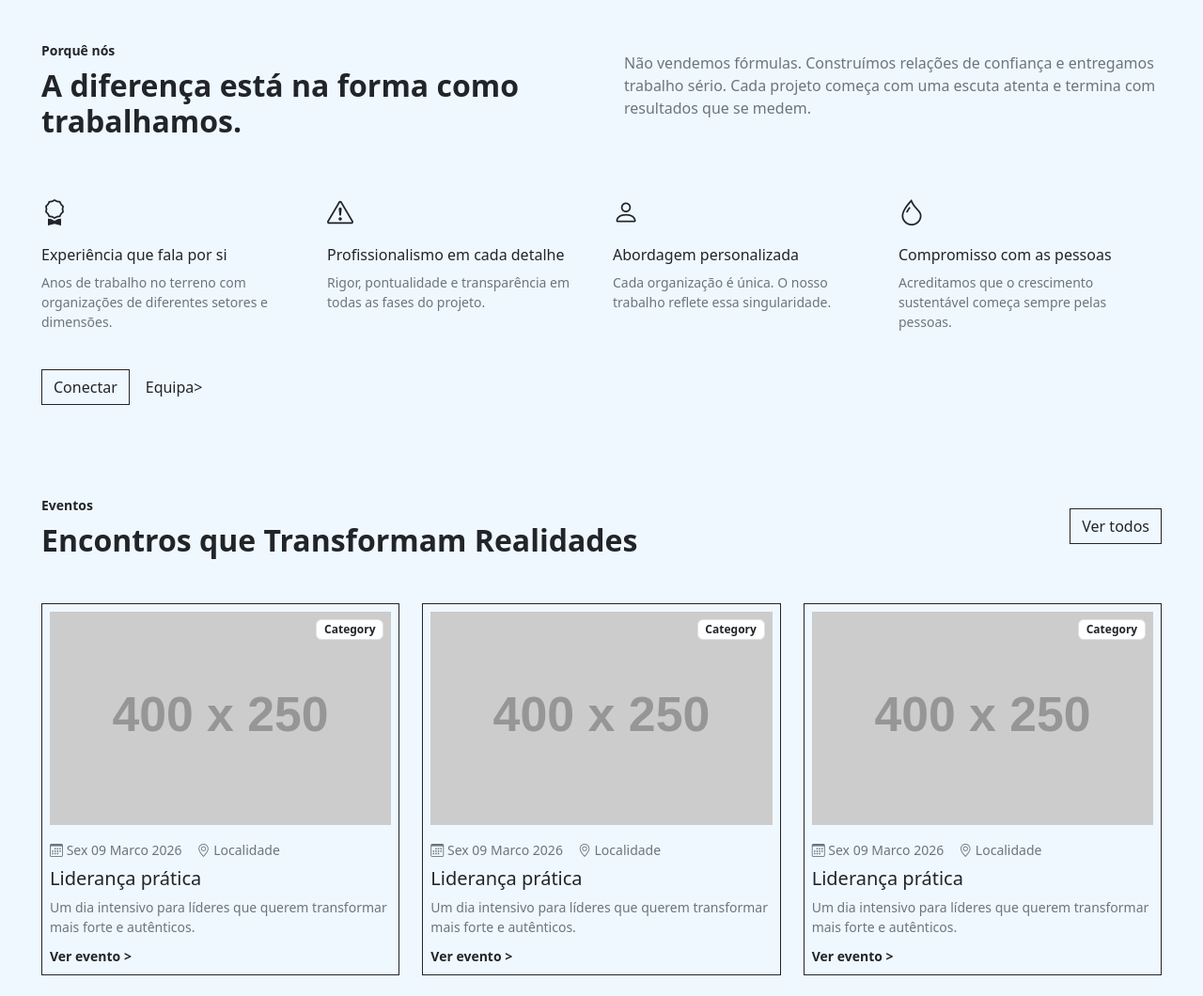
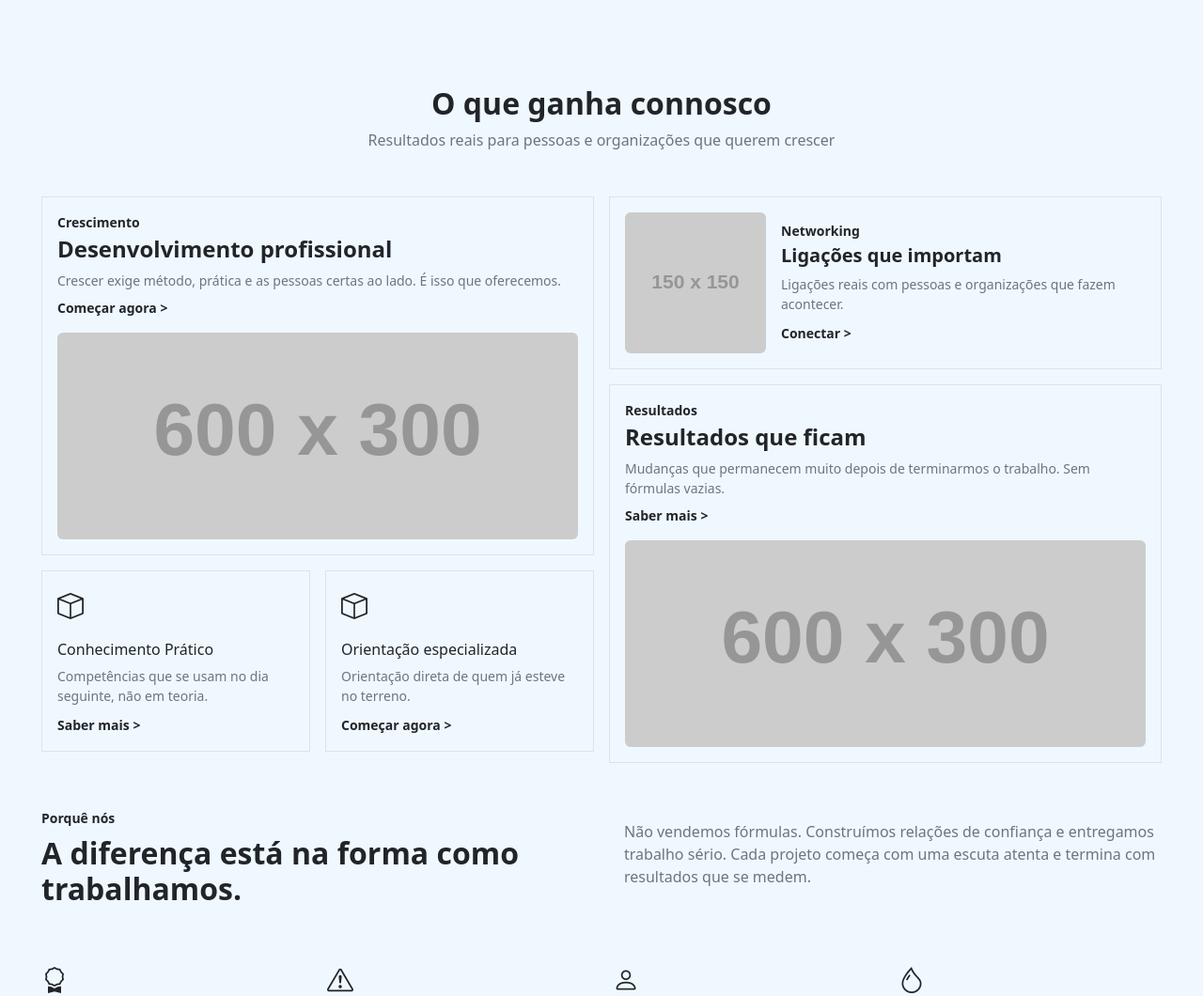
Before and after one commit to OSDesign-Labs/castrosConsulting_26_BW, a plain HTML site: page index.html in a window 1280 px wide. Shown: the part 1380-2440 px from the top of the page at 94% size. Drawn offline with nearby package versions, Linux system fonts and the light colour scheme; placeholder pictures from the web are drawn by us.

Commit message:
feat: add Benefícios section

```diff
--- a/css/style.css
+++ b/css/style.css
@@ -81,3 +81,13 @@ body {
   border-radius: 8px;
   display: block;
 }
+
+/* BENEFITS SECTION */
+#benefits {
+  .benefit-img {
+    width: 100%;
+    height: 220px;
+    object-fit: cover;
+    border-radius: 4px;
+  }
+}
--- a/index.html
+++ b/index.html
@@ -135,6 +135,91 @@
         </div>
     </section>
 
+        <!-- 01.5- BENEFÍCIOS — Marcos's Section -->
+    <section id="benefits" class="py-5">
+        <div class="container-fluid">
+
+            <div class="text-center mb-5">
+                <h2 class="fw-bolder">O que ganha connosco</h2>
+                <p class="text-secondary">Resultados reais para pessoas e organizações que querem crescer</p>
+            </div>
+
+            <div class="row g-3">
+
+                <!-- LEFT COLUMN -->
+                <div class="col-md-6">
+                    <div class="border p-3 mb-3">
+                        <p class="fw-bold small mb-1">Crescimento</p>
+                        <h3 class="h4 fw-bold mb-2">Desenvolvimento profissional</h3>
+                        <p class="small text-secondary mb-2">
+                            Crescer exige método, prática e as pessoas certas ao lado. É isso que oferecemos.
+                        </p>
+                        <a href="#services" class="text-dark text-decoration-none fw-bold small mb-3 d-block">
+                            Começar agora <span class="arrowRight">&gt;</span>
+                        </a>
+                        <img src="https://placehold.co/600x300" class="benefit-img rounded " alt="Desenvolvimento profissional">
+                    </div>
+
+                    <div class="row g-3">
+                        <div class="col-6">
+                            <div class="border p-3 h-100">
+                                <i class="bi bi-box fs-3 mb-3 d-block"></i>
+                                <h3 class="h6 mb-2">Conhecimento Prático</h3>
+                                <p class="small text-secondary mb-2">
+                                    Competências que se usam no dia seguinte, não em teoria.
+                                </p>
+                                <a href="#services" class="text-dark text-decoration-none fw-bold small">
+                                    Saber mais <span class="arrowRight">&gt;</span>
+                                </a>
+                            </div>
+                        </div>
+                        <div class="col-6">
+                            <div class="border p-3 h-100">
+                                <i class="bi bi-box fs-3 mb-3 d-block"></i>
+                                <h3 class="h6 mb-2">Orientação especializada</h3>
+                                <p class="small text-secondary mb-2">
+                                    Orientação direta de quem já esteve no terreno.
+                                </p>
+                                <a href="#services" class="text-dark text-decoration-none fw-bold small">
+                                    Começar agora <span class="arrowRight">&gt;</span>
+                                </a>
+                            </div>
+                        </div>
+                    </div>
+                </div>
+
+                <!-- RIGHT COLUMN -->
+                <div class="col-md-6">
+                    <div class="border p-3 mb-3 d-flex align-items-center gap-3">
+                        <img src="https://placehold.co/150x150" class="rounded flex-shrink-0" alt="Ligações que importam" style="width: 150px; height: 150px; object-fit: cover;">
+                        <div>
+                            <p class="fw-bold small mb-1">Networking</p>
+                            <h3 class="h5 fw-bold mb-2">Ligações que importam</h3>
+                            <p class="small text-secondary mb-2">
+                                Ligações reais com pessoas e organizações que fazem acontecer.
+                            </p>
+                            <a href="#services" class="text-dark text-decoration-none fw-bold small">
+                                Conectar <span class="arrowRight">&gt;</span>
+                            </a>
+                        </div>
+                    </div>
+
+                    <div class="border p-3">
+                        <p class="fw-bold small mb-1">Resultados</p>
+                        <h3 class="h4 fw-bold mb-2">Resultados que ficam</h3>
+                        <p class="small text-secondary mb-2">
+                            Mudanças que permanecem muito depois de terminarmos o trabalho. Sem fórmulas vazias.
+                        </p>
+                        <a href="#services" class="text-dark text-decoration-none fw-bold small mb-3 d-block">
+                            Saber mais <span class="arrowRight">&gt;</span>
+                        </a>
+                        <img src="https://placehold.co/600x300" class="benefit-img rounded" alt="Resultados que ficam">
+                    </div>
+                </div>
+
+            </div>
+        </div>
+    </section>
     <!-- 01.6- WHY US — Marcos's Section -->
     <section id="why-us">
         <div class="container-fluid">
```
